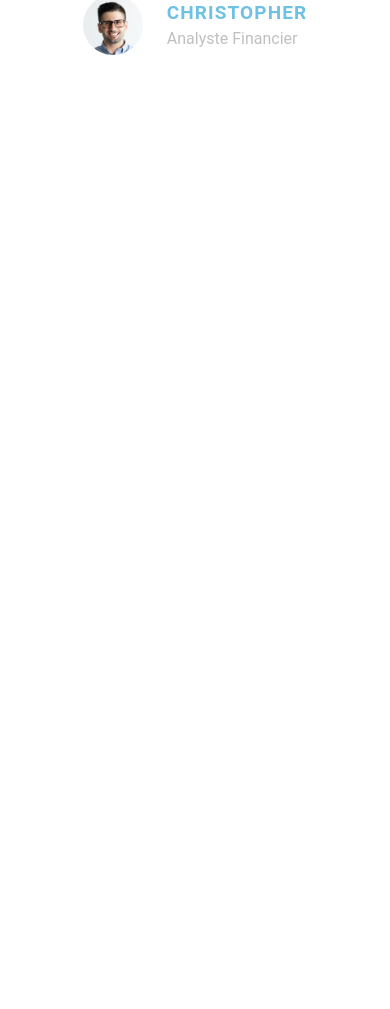
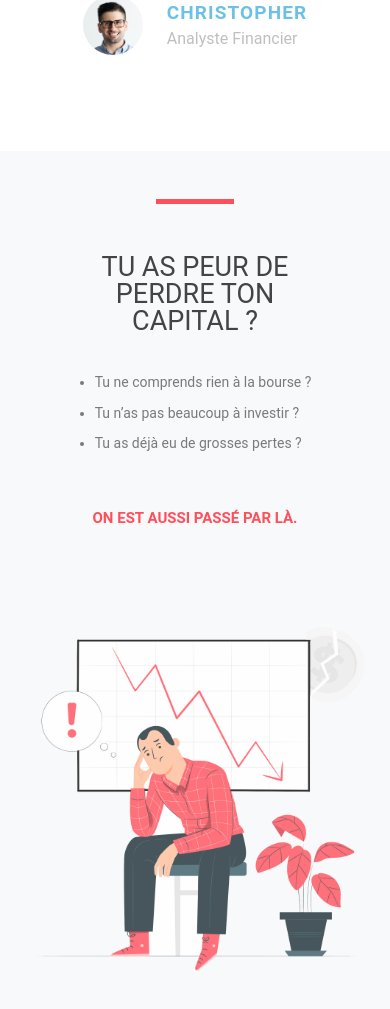
Before and after one commit to LilianBvr/trading-reborn, a React (Create React App) app: page / in a window 390 px wide. Shown: the part 873-1882 px from the top of the page. Before the commit the page ends 1024 px from the top, so only its background shows below. Built offline with nearby package versions, Linux system fonts and the light colour scheme.

Commit message:
second fact

```diff
--- a/src/Home.css
+++ b/src/Home.css
@@ -117,3 +117,112 @@
     line-height: 1.9em;
   }
 }
+
+
+
+.second-fact{
+  background-color: rgba(241,243,245,0.5);
+  padding: 6rem 4rem 6rem 4rem;
+
+  display:flex;
+  align-items: flex-start;
+  justify-content: space-around;
+}
+
+@media (max-width: 900px){
+  .second-fact{
+    flex-direction: column;
+    align-items: center;
+    padding-top: 2rem;
+  }
+
+  .second-fact_first-container{
+    align-items: center !important;
+    margin-bottom: 5rem;
+  }
+
+  .second-fact_text-content_question{
+    font-size:33px !important;
+    text-align: center !important;
+  }
+
+  .second-fact_text-content{
+    align-items: center;
+    display:flex;
+    flex-direction: column;
+  }
+
+  .second-fact_text-content_list ul{
+    padding-left: 0 !important;
+  }
+
+  .second-fact_text-content_list li{
+    font-size: 14px;
+  }
+
+}
+
+@media (max-width: 700px){
+  .second-fact_text-content_question{
+    font-size:27px !important;
+  }
+
+  .second-fact_text-content_list li{
+    margin-left:1rem;
+  }
+}
+
+.second-fact_first-container{
+  padding-top:1rem;
+
+  display:flex;
+  flex-direction: column;
+  align-items: flex-start;
+  max-width: 35rem;
+}
+
+.second-fact_widget-divider{
+  height:5px;
+  width: 20vw;
+  max-width: 120px;
+  background-color: #FF4F5A;
+}
+
+.second-fact_text-content{
+  font-family: "Roboto", Sans-serif;
+  padding-top: 50px;
+}
+
+.second-fact_text-content_list ul{
+  color: #7a7a7a;
+  font-family: "Roboto", Sans-serif;
+  font-size: 17px;
+  font-weight: 400;
+  line-height: 1.8em;
+
+  padding: 2rem 0 2rem 3rem;
+  display:flex;
+  flex-direction: column;
+  align-items: flex-start;
+}
+
+.second-fact_text-content_question{
+  font-size: 44px;
+  font-weight: 400;
+  text-align: left;
+  line-height: 1;
+  color: #444444;
+}
+
+.second-fact_text-content_answer{
+  color: #FF4F5A;
+  font-size: 15px;
+  font-family: "Roboto", Sans-serif;
+  text-transform: uppercase;
+  font-weight: 700;
+}
+
+.second-fact_image-content img{
+  opacity: 0.8;
+  width: 23rem;
+}
--- a/src/Home.jsx
+++ b/src/Home.jsx
@@ -10,7 +10,7 @@ const Home = () => {
 
     function parallax (e){
         var scrolled = window.pageYOffset
-        bgImage.current.style.top = - (scrolled * 0.4) + 'px'
+        bgImage.current.style.top = - (scrolled * 0.5) + 'px'
     }
 
     //componentDidMount :
@@ -44,7 +44,6 @@ const Home = () => {
         <div class='first-fact-content'>
           "90% des traders particuliers perdent de l'argent en bourse"
         </div>
-
         <div class='first-fact-profile'>
           <div class='first-fact-profile-picture'>
             <img
@@ -60,6 +59,37 @@ const Home = () => {
         </div>
       </section>
 
+
+      <section class='second-fact'>
+        <div class='second-fact_first-container'>
+          <div class='second-fact_widget-divider'></div>
+          <div class='second-fact_text-content'>
+            <div class='second-fact_text-content_question'>
+              TU AS PEUR DE PERDRE TON CAPITAL ?
+            </div>
+            <div class='second-fact_text-content_list'>
+              <ul>
+                <li>Tu ne comprends rien à la bourse ?</li>
+                <li>Tu n’as pas beaucoup à investir ?</li>
+                <li>Tu as déjà eu de grosses pertes ?</li>
+              </ul>
+            </div>
+            <div class='second-fact_text-content_answer'>
+              On est aussi passé par là.
+            </div>
+          </div>
+        </div>
+
+        <div class='second-fact_second-container'>
+          <div class='second-fact_image-content'>
+            <img
+              src={require('./img/3.png')}
+              alt=''
+            ></img>
+          </div>
+        </div>
+      </section>
+
     </div>
   );
 }
```
